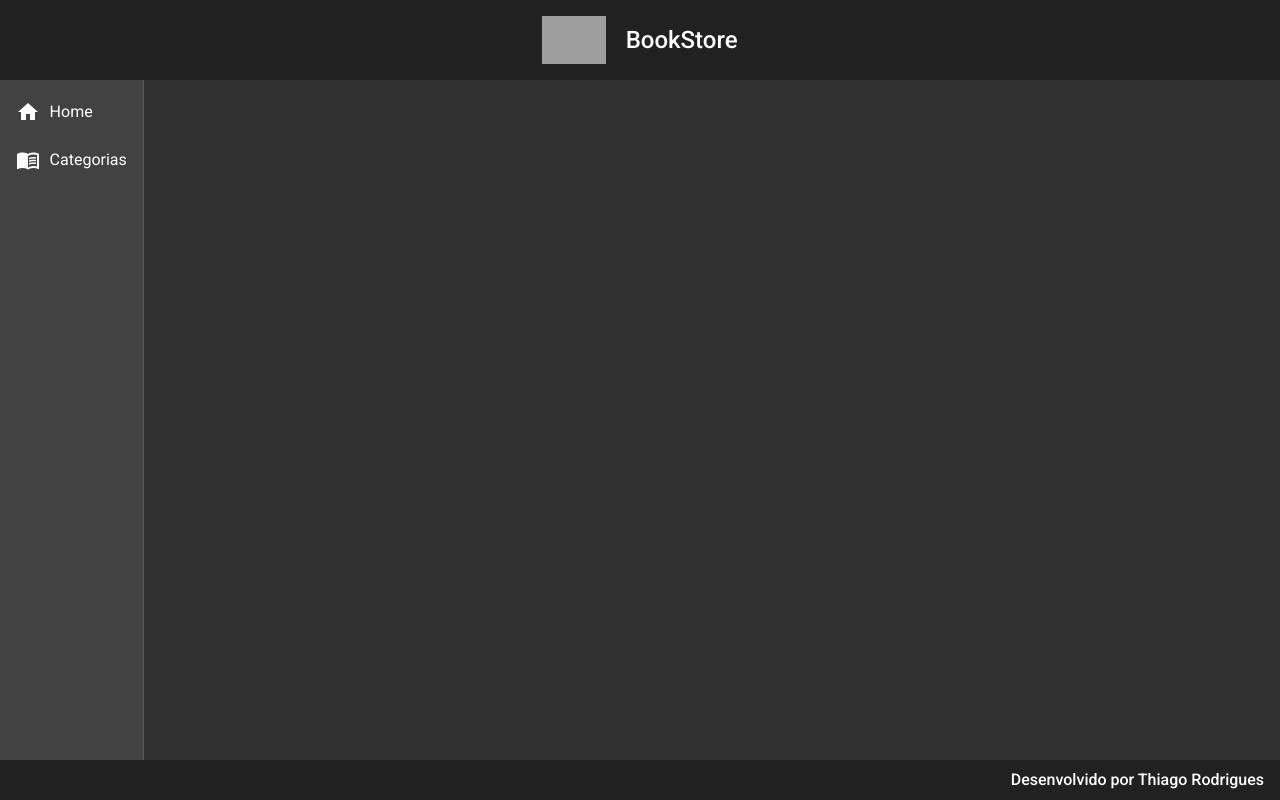
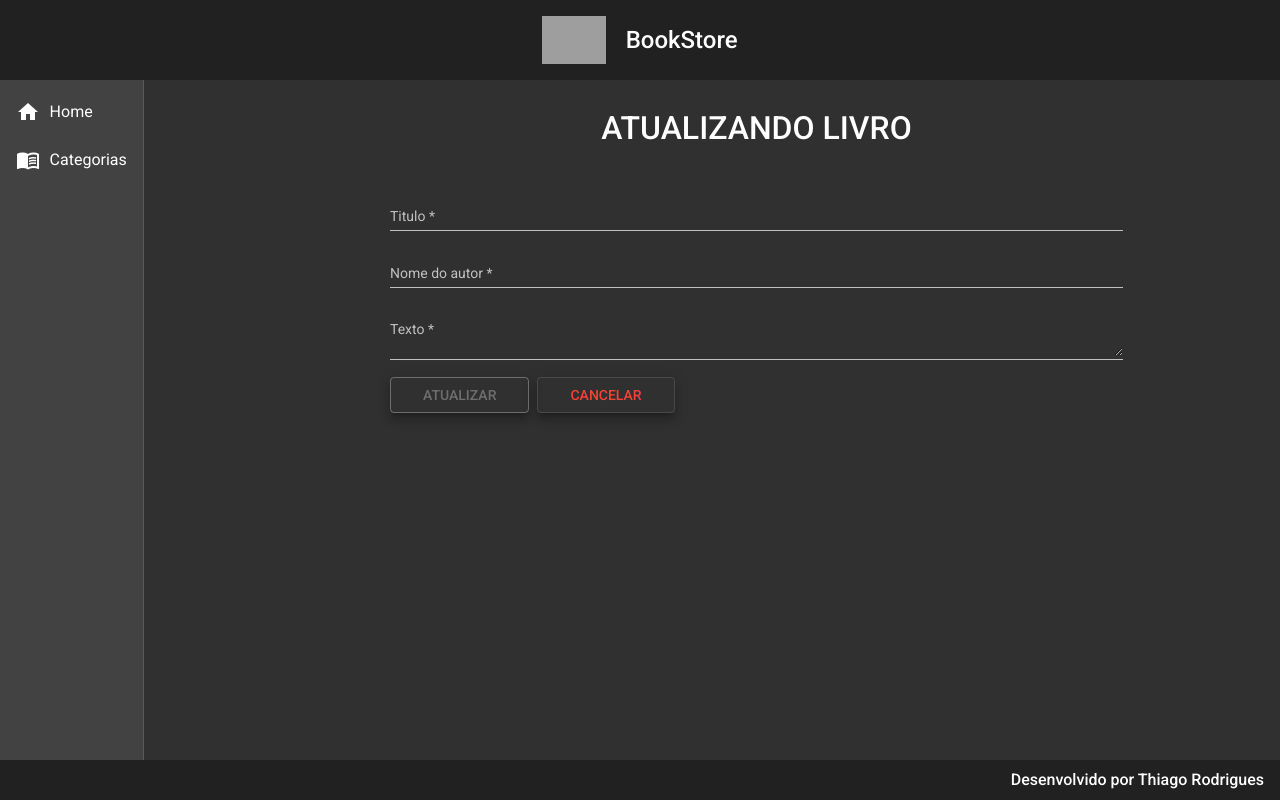
Before and after one commit to thi-rodrigues/bookstore-front, an Angular app: page /categorias/1/livros/1/update in a window 1280 px wide. Before the commit this address led to /. Built offline with nearby package versions, Linux system fonts and the light colour scheme; no server answers; grey boxes are pictures that could not be loaded.

Commit message:
Livro UPDATE implementado

```diff
--- a/src/app/app.module.ts
+++ b/src/app/app.module.ts
@@ -26,6 +26,8 @@
 import { MatSnackBarModule } from "@angular/material/snack-bar";
 import { LivroReadAllComponent } from './components/views/livro/livro-read-all/livro-read-all.component';
 import { LivroCreateComponent } from './components/views/livro/livro-create/livro-create.component';
+import { LivroUpdateComponent } from './components/views/livro/livro-update/livro-update.component';
+
 
 @NgModule({
   declarations: [
@@ -40,6 +42,7 @@
     CategoriaUpdateComponent,
     LivroReadAllComponent,
     LivroCreateComponent,
+    LivroUpdateComponent,
   ],
   imports: [
     BrowserModule,
--- a/src/app/components/views/livro/livro-read-all/livro-read-all.component.html
+++ b/src/app/components/views/livro/livro-read-all/livro-read-all.component.html
@@ -31,7 +31,7 @@
       <ng-container matColumnDef="acoes">
         <th class="mat-header" mat-header-cell *matHeaderCellDef>AÇÕES</th>
         <td mat-cell *matCellDef="let row">
-          <a class="edit" href="#">
+          <a class="edit" routerLink="{{ row.id }}/update">
             <i class="material-icons">edit</i>
           </a>
           <a class="delete" href="#">
--- /dev/null
+++ b/src/app/components/views/livro/livro-update/livro-update.component.css
@@ -0,0 +1,26 @@
+form {
+  text-align: center;
+  width: 70%;
+  margin: 2rem auto 0 auto;
+}
+
+h1 {
+  font-size: 2rem;
+  font-weight: 500;
+  margin-bottom: 3rem;
+}
+
+.form {
+  width: 100%;
+}
+
+.buttons {
+  width: 100%;
+  text-align: start;
+}
+
+button {
+  margin-right: 0.5rem;
+  padding-right: 2rem;
+  padding-left: 2rem;
+}
--- /dev/null
+++ b/src/app/components/views/livro/livro-update/livro-update.component.html
@@ -0,0 +1,27 @@
+<form>
+    <h1>ATUALIZANDO LIVRO</h1>
+
+    <mat-form-field class="form">
+        <mat-label>Titulo</mat-label>
+        <input matInput [(ngModel)]="livro.titulo" [formControl]="titulo" required type="text" name="titulo" placeholder="Ex. Curso Spring Boot com Angular 10" maxlength="100">
+        <mat-error *ngIf="titulo.invalid">{{ getMessage() }}</mat-error>
+    </mat-form-field>
+
+    <mat-form-field class="form">
+        <mat-label>Nome do autor</mat-label>
+        <input matInput [(ngModel)]="livro.nome_autor"  [formControl]="nome_autor" required type="text" name="nome_autor" placeholder="Ex. Valdir Cezar" maxlength="100">
+        <mat-error *ngIf="nome_autor.invalid">{{ getMessage() }}</mat-error>
+    </mat-form-field>
+
+    <mat-form-field class="form">
+        <mat-label>Texto</mat-label>
+        <textarea matInput [(ngModel)]="livro.texto" [formControl]="texto" required type="text" name="texto" placeholder="Ex. Lorem ipsum" maxlength="2000000"></textarea>
+        <mat-error *ngIf="texto.invalid">{{ getMessage() }}</mat-error>
+    </mat-form-field>
+
+    <div class="buttons">
+        <button (click)="update()" [disabled]="getMessage()" class="mat-elevation-z8" mat-stroked-button color="primary"> ATUALIZAR </button>
+        <button (click)="cancel()" class="mat-elevation-z8" mat-stroked-button color="warn"> CANCELAR </button>
+    </div>
+
+</form>
--- /dev/null
+++ b/src/app/components/views/livro/livro-update/livro-update.component.ts
@@ -0,0 +1,74 @@
+import { Component, OnInit } from "@angular/core";
+import { FormControl, Validators } from "@angular/forms";
+import { ActivatedRoute, Router } from "@angular/router";
+import { Livro } from "../livro.model";
+import { LivroService } from "../livro.service";
+
+@Component({
+  selector: 'app-livro-update',
+  templateUrl: './livro-update.component.html',
+  styleUrls: ['./livro-update.component.css']
+})
+export class LivroUpdateComponent implements OnInit {
+
+  id_cat: String = "";
+
+  livro: Livro = {
+    id: "",
+    titulo: "",
+    nome_autor: "",
+    texto: "",
+  };
+
+  titulo = new FormControl("", [Validators.minLength(3)]);
+  nome_autor = new FormControl("", [Validators.minLength(3)]);
+  texto = new FormControl("", [Validators.minLength(10)]);
+
+  constructor(
+    private service: LivroService,
+    private route: ActivatedRoute,
+    private router: Router
+  ) {}
+
+  ngOnInit(): void {
+    this.id_cat = this.route.snapshot.paramMap.get("id_cat")!;
+    this.livro.id = this.route.snapshot.paramMap.get("id")!;
+    this.findById()
+  }
+
+  cancel(): void {
+    this.router.navigate([`categorias/${this.id_cat}/livros`]);
+  }
+
+  findById(): void {
+    this.service.findById(this.livro.id!).subscribe((resposta) => {
+      this.livro = resposta
+    })
+  }
+
+  update():void {
+    this.service.update(this.livro).subscribe((resposta) => {
+      this.router.navigate([`categorias/${this.id_cat}/livros`]);
+      this.service.mensagem('Livro atualizado com sucesso!')
+    }, err => {
+      this.router.navigate([`categorias/${this.id_cat}/livros`]);
+      this.service.mensagem('Falha ao atualizar livro! Tente mais tarde..')
+    })
+  }
+
+  getMessage() {
+    if (this.titulo.invalid) {
+      return "O campo TITULO deve conter entre 3 e 100 carateres";
+    }
+
+    if (this.nome_autor.invalid) {
+      return "O campo NOME DO AUTOR deve conter entre 3 e 100 carateres";
+    }
+
+    if (this.texto.invalid) {
+      return "O campo TEXTO deve conter entre 10 e 2.000.000 carateres";
+    }
+
+    return false;
+  }
+}
--- a/src/app/components/views/livro/livro.service.ts
+++ b/src/app/components/views/livro/livro.service.ts
@@ -17,8 +17,16 @@
     return this.http.get<Livro[]>(`${this.url}?categoria=${id_cat}`);
   }
 
+  findById(id: String): Observable<Livro> {
+    return this.http.get<Livro>(`${this.url}/${id}`);
+  }
+
+  update(livro: Livro): Observable<Livro> {
+    return this.http.put<Livro>(`${this.url}/${livro.id}`, livro);
+  }
+
   create(livro: Livro, id_cat: String): Observable<Livro> {
-        return this.http.post<Livro>(`${this.url}?categoria=${id_cat}`, livro);
+    return this.http.post<Livro>(`${this.url}?categoria=${id_cat}`, livro);
   }
 
   mensagem(str: String): void {
```
Also changed, not shown: src/app/app-routing.module.ts (+8 -3 lines).
